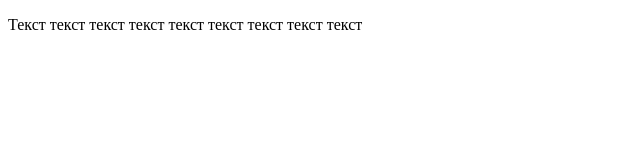
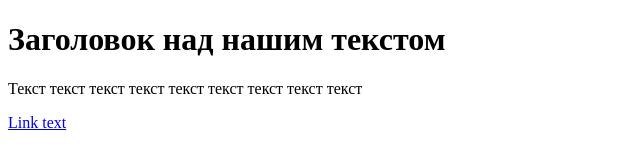
Before and after one commit to mambo174/Git, a plain HTML site: page test.html in a window 1280 px wide. Shown: the whole page, without its empty margins (0-640 px from the left). Drawn offline with Linux system fonts and the light colour scheme.

Commit message:
link and header added

```diff
--- a/test.html
+++ b/test.html
@@ -1,9 +1,11 @@
 <!DOCTYPE html>
 <html>
     <head>
-        <title>Заголовок страницы.</title>
+        <title>Название нашего сайта</title>
     </head>
     <body>
+        <h1>Заголовок над нашим текстом</h1>
         <p>Текст текст текст текст текст текст текст текст текст</p>
+        <a href="#header">Link text</a>
     </body>
 </html>
```
